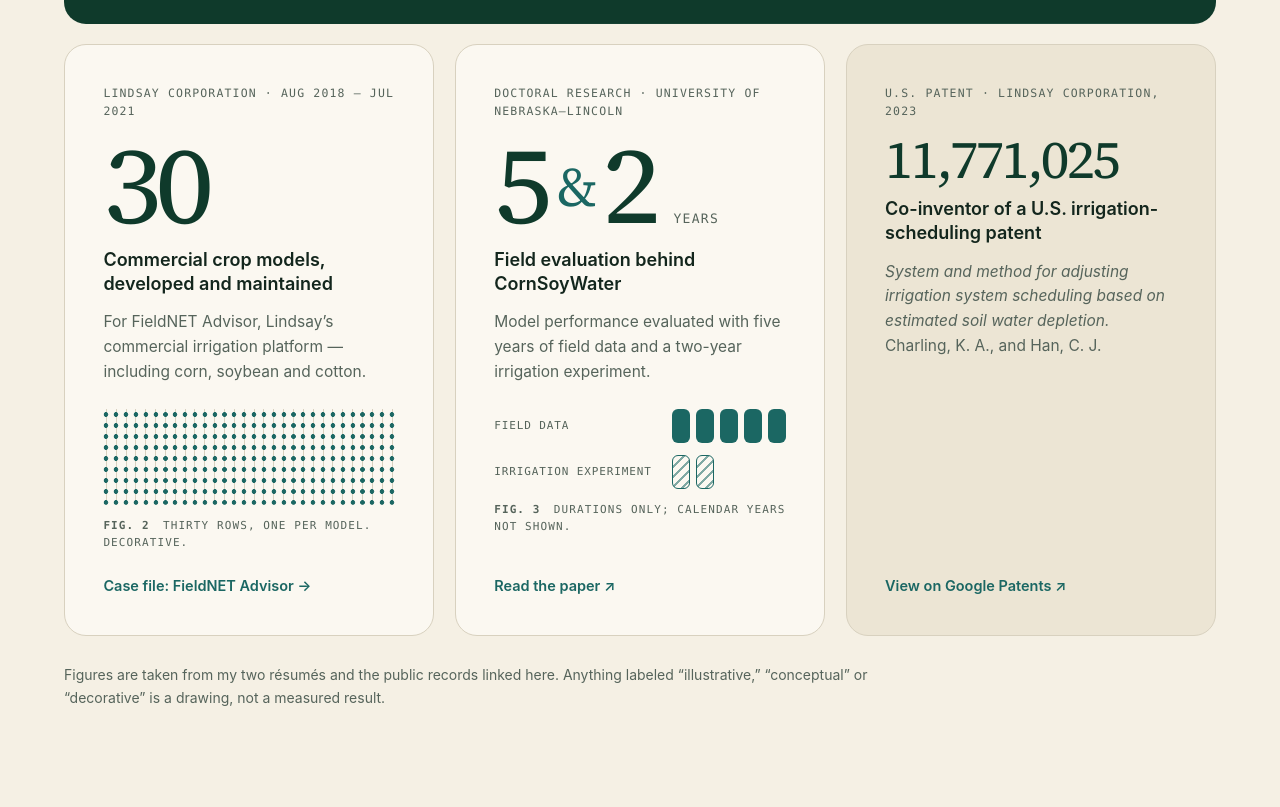
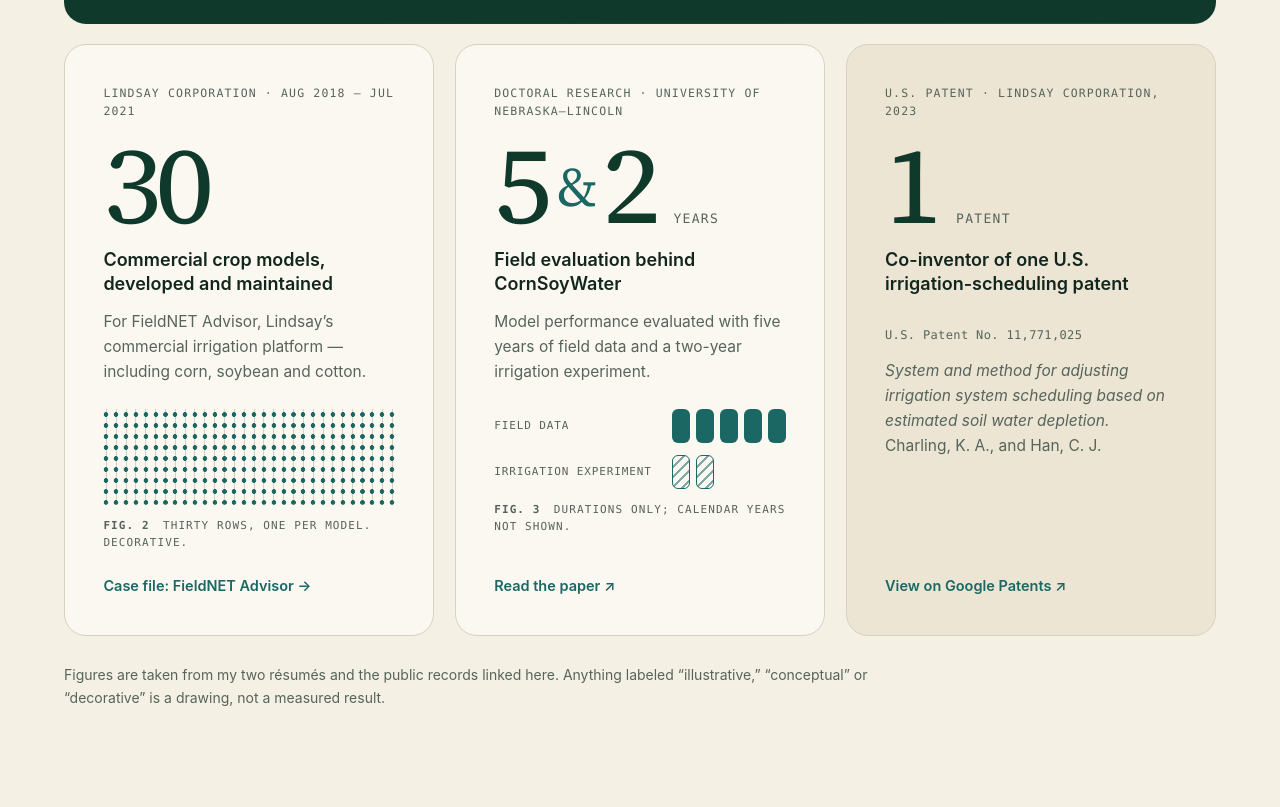
Before and after one commit to itsjameshan/itsjameshan.github.io, a website: page index.html in a window 1280 px wide. Shown: the part 1933-2740 px from the top of the page. Drawn offline with Linux system fonts and the light colour scheme.

Commit message:
Show patent count separately from its identifier

```diff
--- a/index.html
+++ b/index.html
@@ -159,8 +159,9 @@
 
           <article class="ev ev-patent reveal" aria-labelledby="ev-patent-title">
             <p class="ev-kicker">U.S. Patent · Lindsay Corporation, 2023</p>
-            <p class="ev-value ev-value-patent" aria-hidden="true">11,771,025</p>
-            <h3 id="ev-patent-title">Co-inventor of a U.S. irrigation-scheduling patent</h3>
+            <p class="ev-value" aria-hidden="true">1<small>patent</small></p>
+            <h3 id="ev-patent-title">Co-inventor of one U.S. irrigation-scheduling patent</h3>
+            <p class="ev-patent-id">U.S. Patent No. 11,771,025</p>
             <p class="ev-text"><cite>System and method for adjusting irrigation system scheduling based on estimated soil water depletion.</cite> Charling, K. A., and Han, C. J.</p>
             <a class="ev-link" href="https://patents.google.com/patent/US11771025B2/en" target="_blank" rel="noopener noreferrer">View on Google Patents <span aria-hidden="true">↗</span></a>
           </article>
--- a/styles.css
+++ b/styles.css
@@ -174,7 +174,7 @@ html:not(.js) .site-header { background: rgba(245, 240, 228, .95); box-shadow: 0
 .ev-arrow { font-size: .42em; color: var(--wheat); transform: translateY(-.4em); }
 .ev-plus { font-size: .5em; color: var(--teal); transform: translateY(-.3em); }
 .ev-patent { background: var(--paper-2); }
-.ev-value-patent { font-size: clamp(44px, 4.2vw, 64px); letter-spacing: -.05em; white-space: nowrap; }
+.ev-patent-id { margin-top: 16px; font-family: var(--mono); font-size: 12px; letter-spacing: .03em; color: var(--muted); }
 .ev h3 { max-width: 30ch; font-family: var(--sans); font-size: 18px; font-weight: 600; line-height: 1.35; }
 .ev-text { max-width: 46ch; font-size: 15.5px; color: var(--muted); }
 .ev-link { align-self: flex-start; margin-top: auto; padding-top: 8px; font-size: 14.5px; font-weight: 600; color: var(--teal); text-decoration: none; }
@@ -514,7 +514,6 @@ figcaption { font-size: 11px; line-height: 1.6; color: var(--muted); }
   .ev { border-radius: 18px; }
   .ev-models, .ev-seasons { grid-column: span 12; }
   .ev-value { font-size: clamp(72px, 22vw, 96px); }
-  .ev-value-patent { font-size: clamp(40px, 11.5vw, 56px); }
   .window-controls { width: 100%; }
   .window-controls button { flex: 1; padding: 0 8px; font-size: 13.5px; }
   .window-controls button span { margin-left: 4px; font-size: 11px; }
```
Also changed, not shown: README.md.
